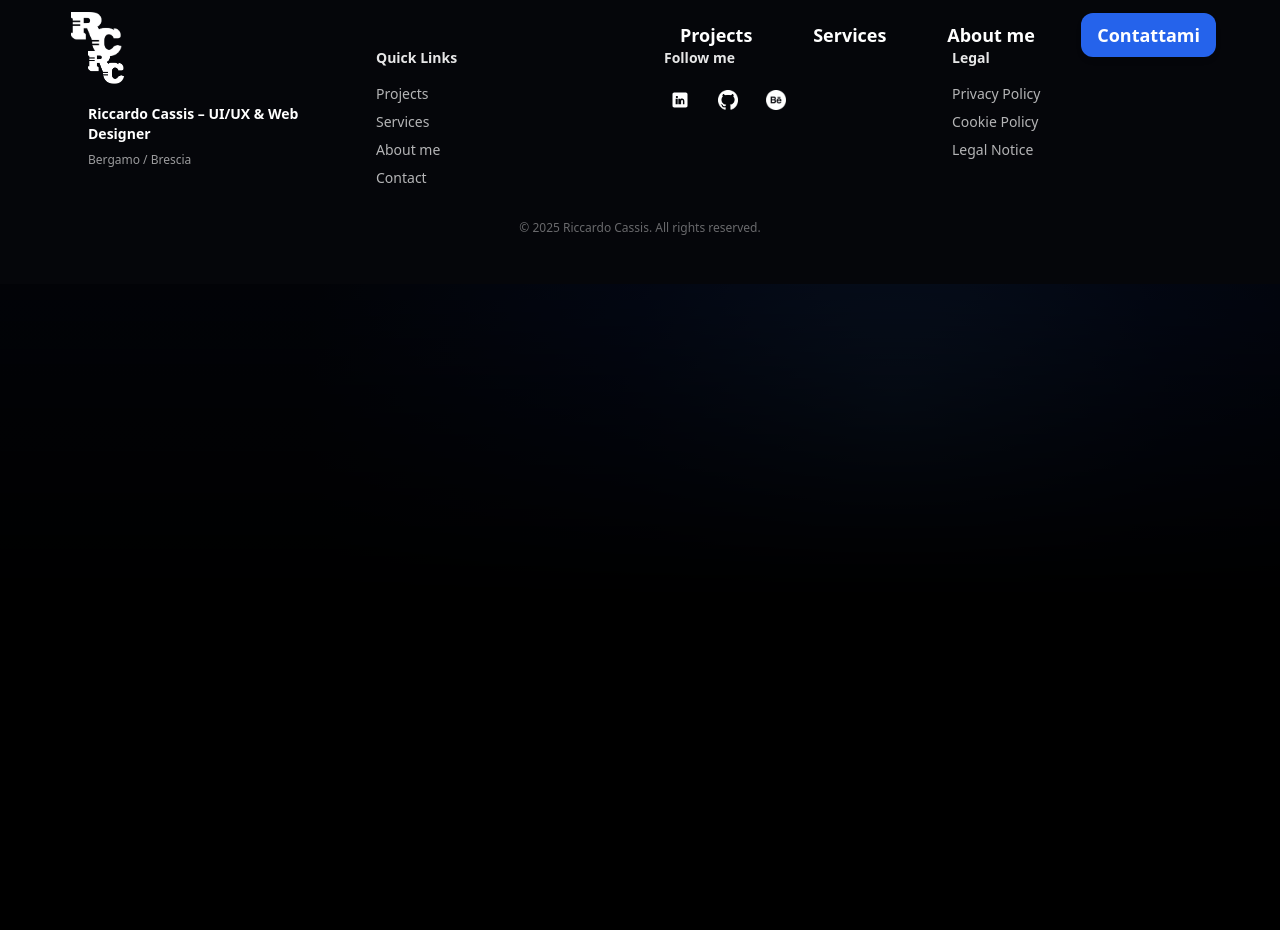
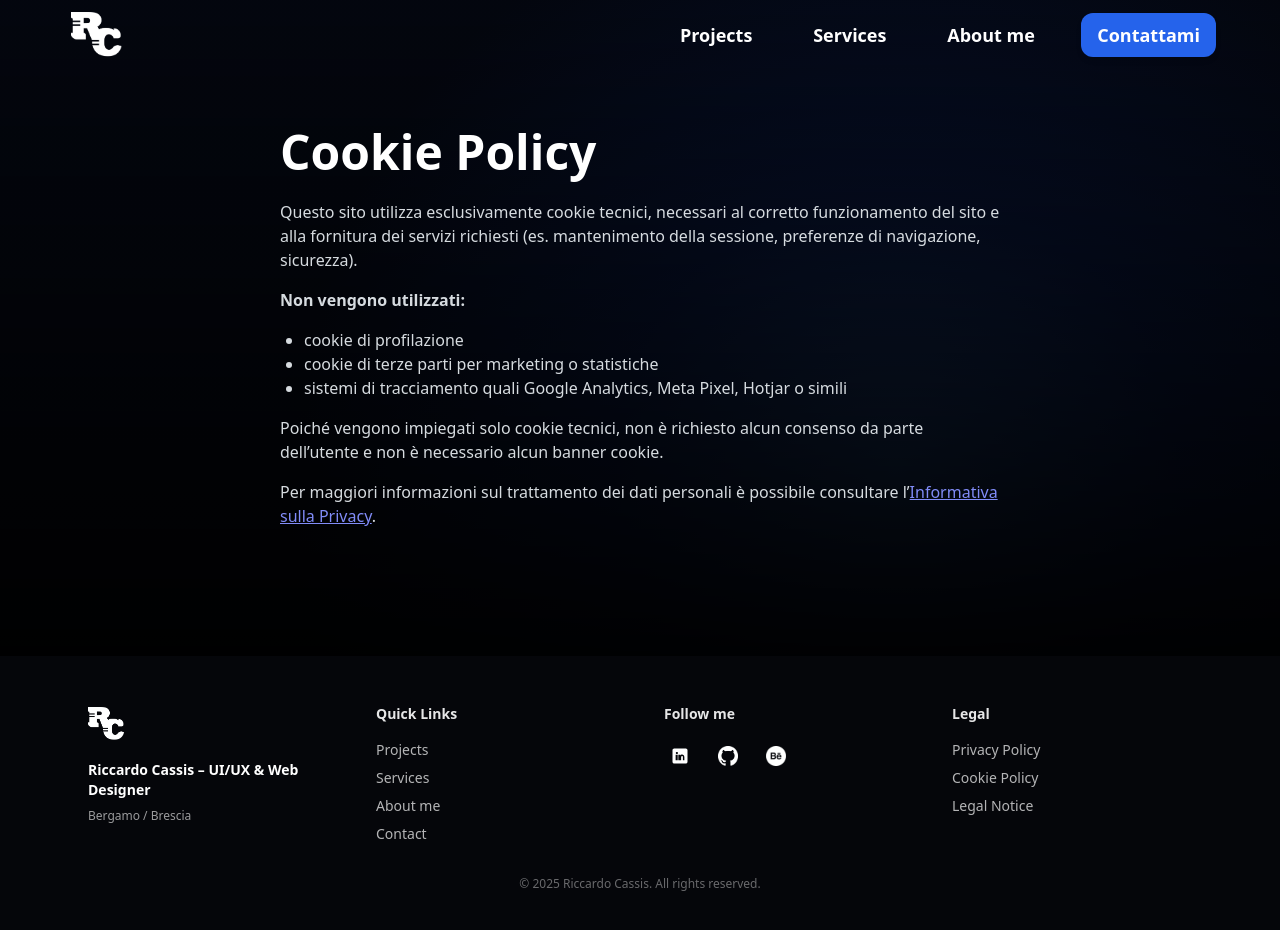
Before and after one commit to Riccardocassis/personal-website-v2, a Vue app: page /cookie-policy in a window 1280 px wide. Shown: the top 930 px of the page. Before the commit the page ends 800 px from the top, so only its background shows below. Built offline with nearby package versions, Linux system fonts and the light colour scheme.

Commit message:
Aggiungi la pagina "Cookie Policy" e aggiorna i riferimenti nel footer

```diff
--- a/src/components/Footer.vue
+++ b/src/components/Footer.vue
@@ -46,7 +46,7 @@
           <h4 class="text-sm font-semibold text-white/90 mb-4 text-center md:text-left">Legal</h4>
           <nav class="flex flex-col items-center md:items-start gap-2">
             <RouterLink to="/privacy" class="text-sm text-white/70 hover:text-white transition">Privacy Policy</RouterLink>
-            <RouterLink to="/cookies" class="text-sm text-white/70 hover:text-white transition">Cookie Policy</RouterLink>
+            <RouterLink to="/cookie-policy" class="text-sm text-white/70 hover:text-white transition">Cookie Policy</RouterLink>
             <RouterLink to="/legal" class="text-sm text-white/70 hover:text-white transition">Legal Notice</RouterLink>
           </nav>
         </div>
--- /dev/null
+++ b/src/pages/CookiePolicy.vue
@@ -0,0 +1,28 @@
+<template>
+  <section class="relative py-20 md:py-32">
+    <div class="max-w-3xl mx-auto px-6">
+      <h1 class="text-4xl md:text-5xl font-semibold mb-6">Cookie Policy</h1>
+
+      <p class="text-base text-neutral-300 mb-4">Questo sito utilizza esclusivamente cookie tecnici, necessari al corretto funzionamento del sito e alla fornitura dei servizi richiesti (es. mantenimento della sessione, preferenze di navigazione, sicurezza).</p>
+
+      <p class="text-base text-neutral-300 mb-4 font-semibold">Non vengono utilizzati:</p>
+      <ul class="list-disc ml-6 text-neutral-300 mb-4">
+        <li>cookie di profilazione</li>
+        <li>cookie di terze parti per marketing o statistiche</li>
+        <li>sistemi di tracciamento quali Google Analytics, Meta Pixel, Hotjar o simili</li>
+      </ul>
+
+      <p class="text-base text-neutral-300 mb-4">Poiché vengono impiegati solo cookie tecnici, non è richiesto alcun consenso da parte dell’utente e non è necessario alcun banner cookie.</p>
+
+      <p class="text-base text-neutral-300">Per maggiori informazioni sul trattamento dei dati personali è possibile consultare l’<a href="/privacy" class="text-indigo-400 underline">Informativa sulla Privacy</a>.</p>
+    </div>
+  </section>
+</template>
+
+<script setup>
+// Static page — no JS required
+</script>
+
+<style scoped>
+.text-neutral-300 { color: rgba(226,231,235,0.95); }
+</style>
--- a/src/router/index.js
+++ b/src/router/index.js
@@ -29,6 +29,7 @@ const routes = [
   { path: '/seo',          name: 'seo',                component: () => import('../pages/Seo.vue') },
   { path: '/process',       name: 'process',           component: () => import('../pages/Process.vue') },
   { path: '/privacy',      name: 'privacy',           component: () => import('../pages/Privacy.vue') },
+  { path: '/cookie-policy', name: 'cookie-policy',     component: () => import('../pages/CookiePolicy.vue') },
 ]
 
 const router = createRouter({
```
